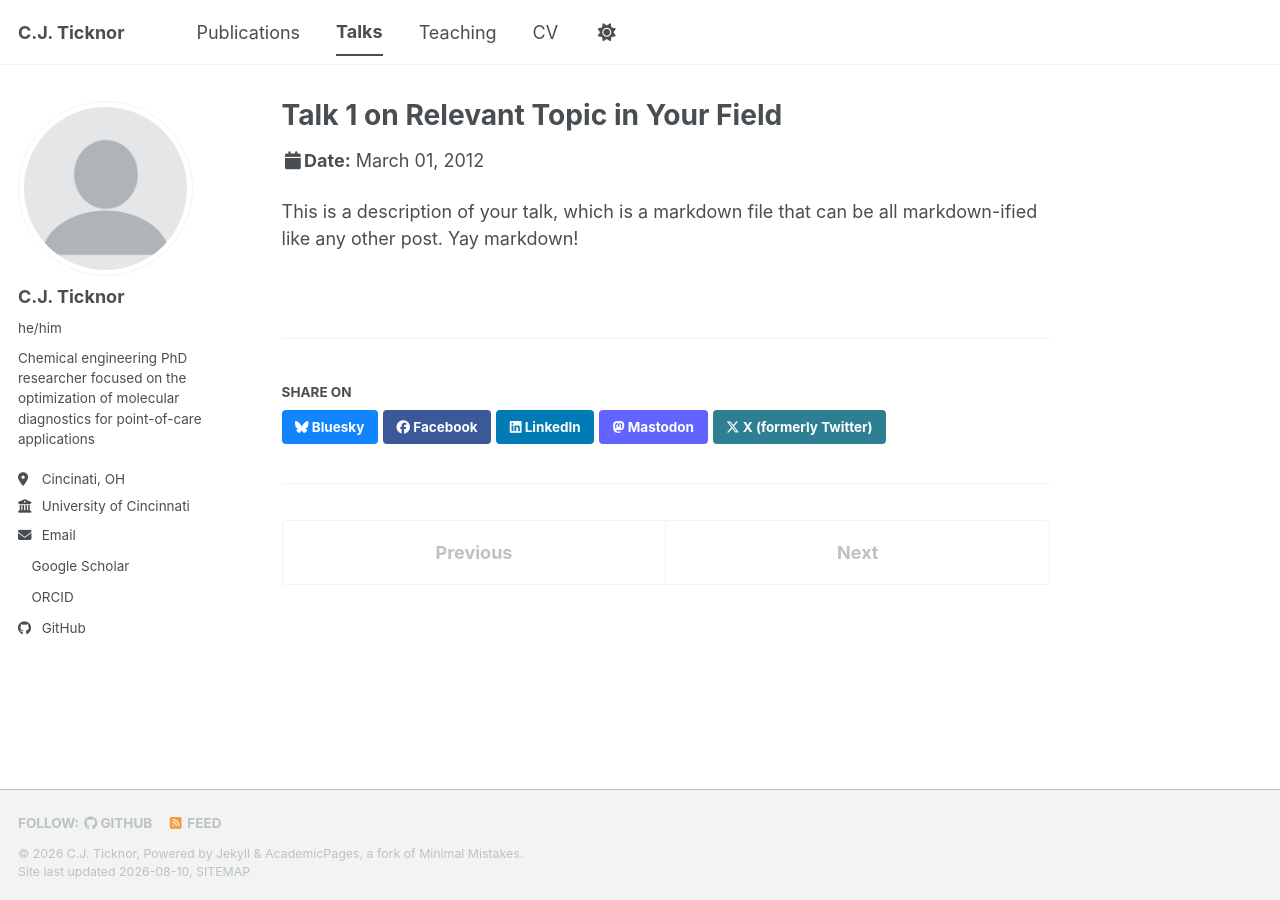
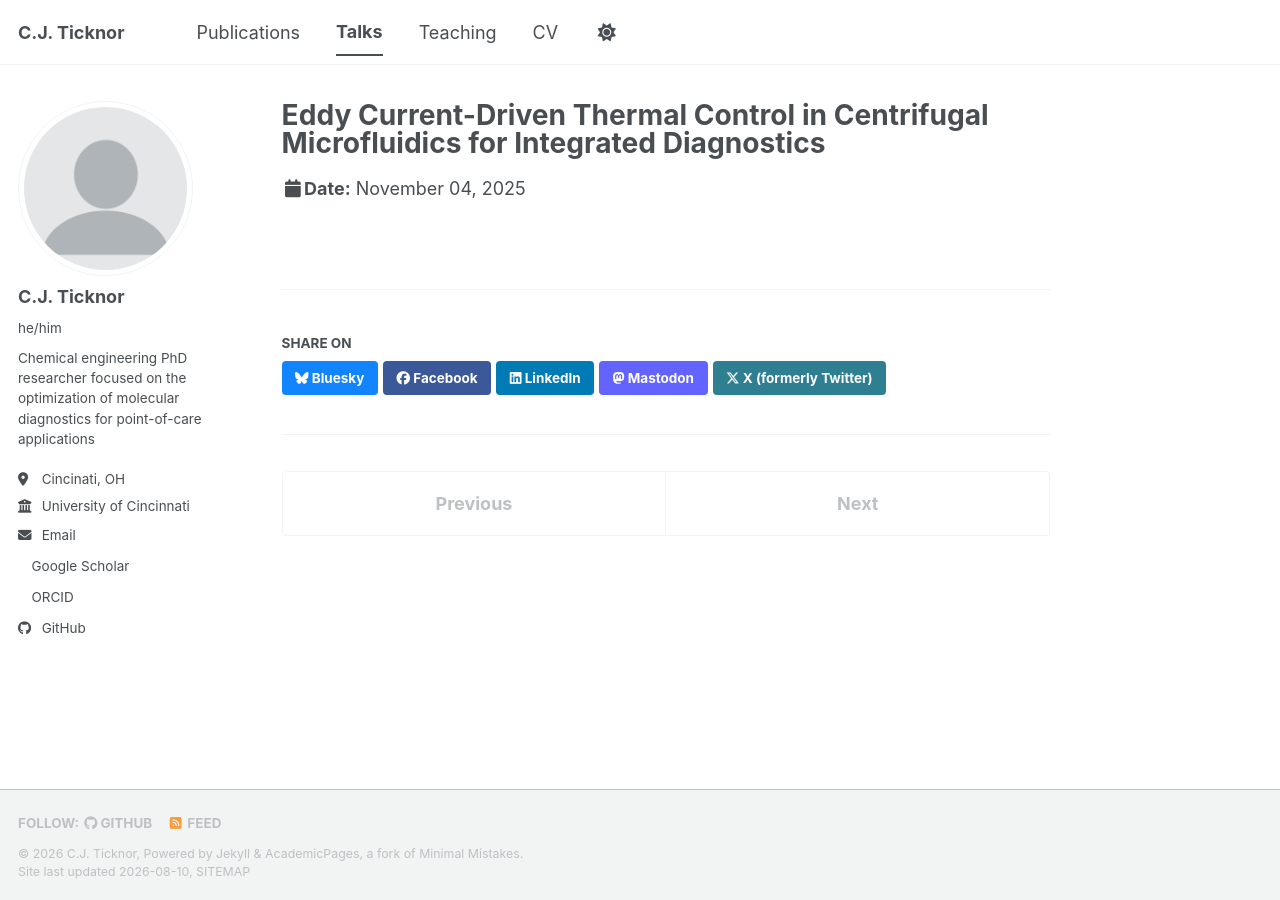
Before and after one commit to ticknorcj/ticknorcj.github.io, a Jekyll site: the page built from _talks/2012-03-01-talk-1.md, in a window 1280 px wide. Built offline with Jekyll 4.4.1, drawn with Linux system fonts in a browser that asks for light colours; a style sheet for code colours, icons or effects is not loaded.

Commit message:
Update talk details for presentation at AIChE 2025

```diff
--- a/_talks/2012-03-01-talk-1.md
+++ b/_talks/2012-03-01-talk-1.md
@@ -1,11 +1,11 @@
 ---
-title: "Talk 1 on Relevant Topic in Your Field"
+title: "Eddy Current-Driven Thermal Control in Centrifugal Microfluidics for Integrated Diagnostics"
 collection: talks
-type: "Talk"
-permalink: /talks/2012-03-01-talk-1
-venue: "UC San Francisco, Department of Testing"
-date: 2012-03-01
-location: "San Francisco, CA, USA"
+type: "Presentation"
+permalink: /talks/2025aiche
+venue: "AIChE Annual Meeting"
+date: 2025-11-04
+location: "Boston, MA, USA"
 ---
 
-This is a description of your talk, which is a markdown file that can be all markdown-ified like any other post. Yay markdown!
+<!-- This is a description of your talk, which is a markdown file that can be all markdown-ified like any other post. Yay markdown! -->
```
